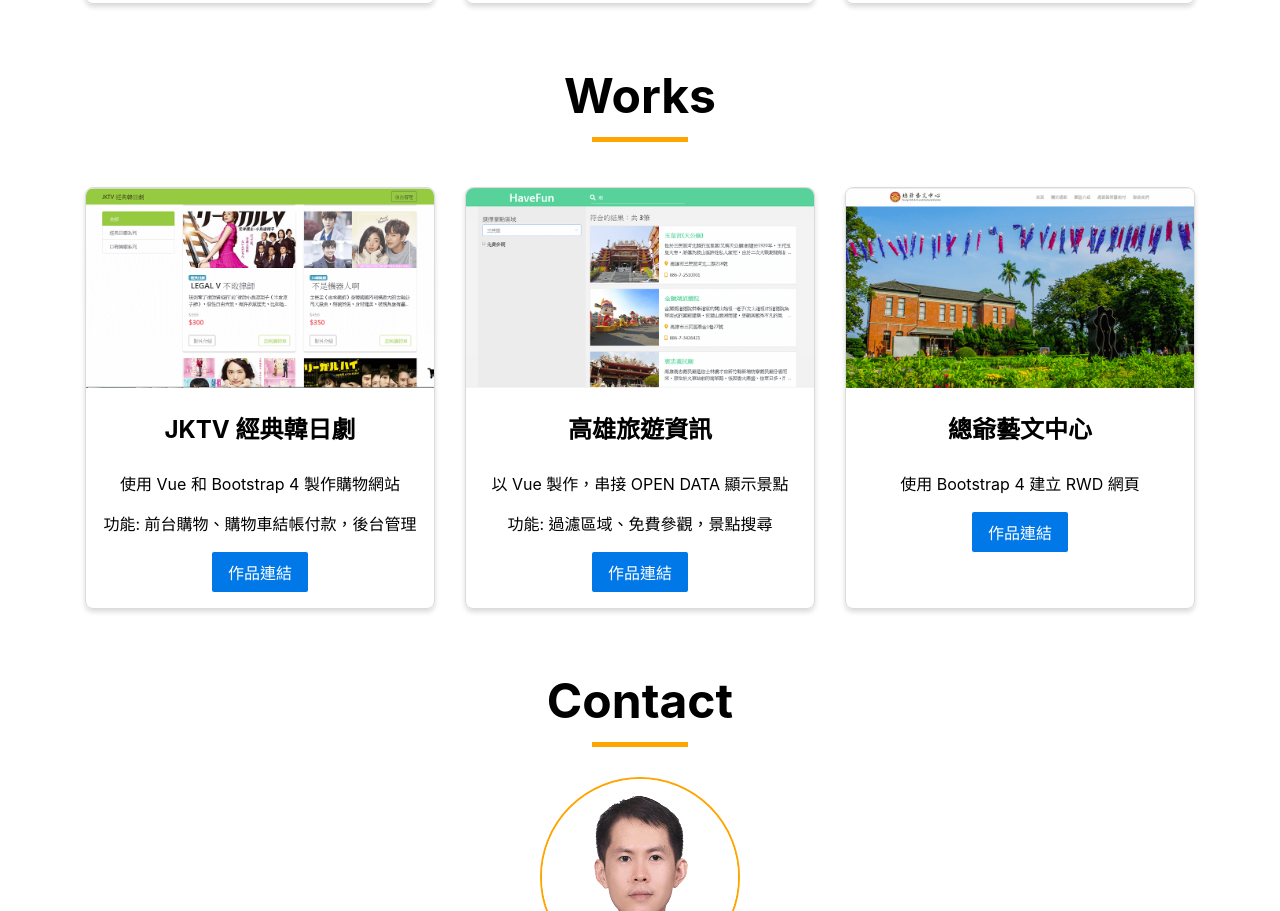
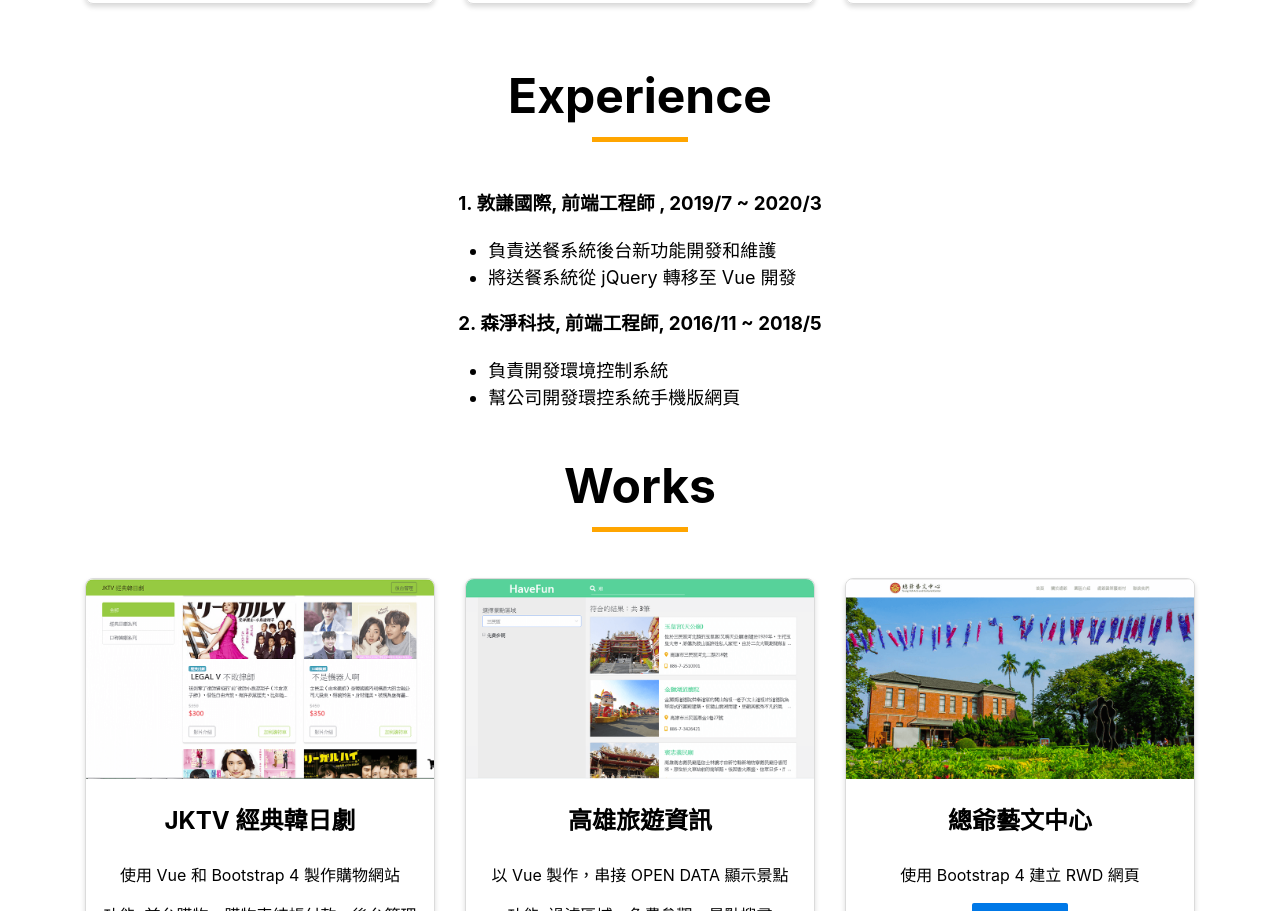
Before and after one commit to chengjiwang/aboutMe, a website: page source/index.html in a window 1280 px wide. Shown: the part 756-1667 px from the top of the page. Drawn offline with nearby package versions, Linux system fonts and the light colour scheme; files that its build step writes are made by us from their sources.

Commit message:
新增experience

```diff
--- a/source/index.html
+++ b/source/index.html
@@ -26,7 +26,9 @@
 				<li>
 					<a href="#skills">Skills</a>
 				</li>
-
+				<li>
+					<a href="#experience">Experience</a>
+				</li>
 				<li>
 					<a href="#works">Works</a>
 				</li>
@@ -82,6 +84,25 @@
 						<li>ESLint(Airbnb)</li>
 					</ul>
 				</div>
+			</li>
+		</ul>
+	</section>
+	<section id="experience" class="container">
+		<h2 class="main-title">Experience</h2>
+		<ul class="row experience">
+			<li>
+				<h3>1. 敦謙國際, 前端工程師 , 2019/7 ~ 2020/3</h3>
+				<ul class="experience-list">
+					<li>負責送餐系統後台新功能開發和維護</li>
+					<li>將送餐系統從 jQuery 轉移至 Vue 開發</li>
+				</ul>
+			</li>
+			<li>
+				<h3>2. 森淨科技, 前端工程師, 2016/11 ~ 2018/5</h3>
+				<ul class="experience-list">
+					<li>負責開發環境控制系統 </li>
+					<li>幫公司開發環控系統手機版網頁</li>
+				</ul>
 			</li>
 		</ul>
 	</section>
--- a/source/stylesheets/pages/_index.scss
+++ b/source/stylesheets/pages/_index.scss
@@ -94,9 +94,6 @@
 	}
 }
 
-// .skill-section {
-// 	padding: 30px 0;
-// }
 .skill {
 	width: 100%;
 	margin: 1em 0;
@@ -124,13 +121,25 @@
 	}
 	@include medium {
 		flex: 0 0 33.333333%;
-	  max-width: 33.333333%;
+		max-width: 33.333333%;
 	}
 }
 
-// .works {
-// 	padding: 30px 0;
-// }
+.experience {
+	flex-direction: column;
+	align-items: center;
+	> li {
+		padding: 0 15px;
+	}
+	.experience-list {
+		margin-left: 30px;
+		list-style-type: disc;
+		li {
+			font-size: 18px;
+		}
+	}
+}
+
 .project {
 	width: 100%;
 	margin: 1em 0;
@@ -195,12 +204,9 @@
     bottom: 1.5%;
 		display: none;
 		@include circle(50px);
-    // width: 50px;
-    // height: 50px;
     cursor: pointer;
     text-align: center;
     background-color: orange;
-		// border-radius: 99em;
 		.fa-angle-up {
 			padding: 7px;
 			font-size: 30px;
```
